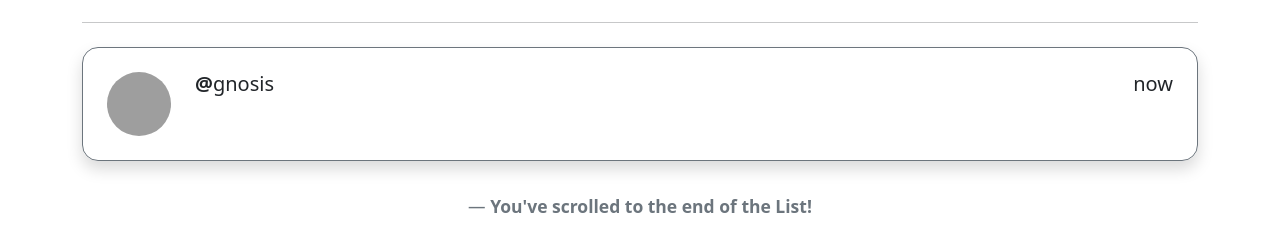
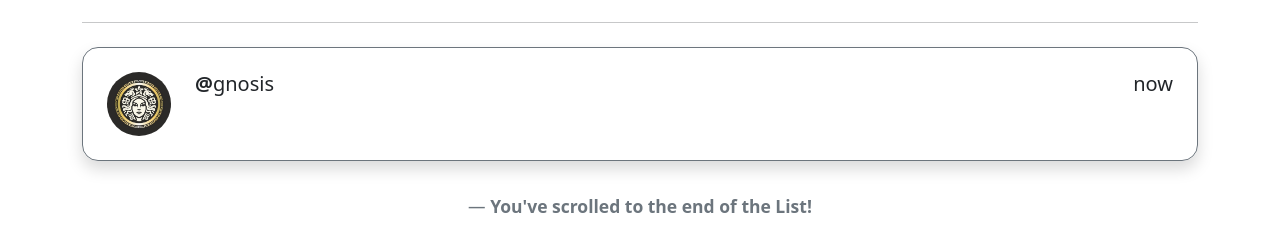
Before and after one commit to MidHunterX/GNOSIS, a Django app: template gnosis_app/templates/gnosis/ques_generated.html in a window 1280 px wide. Shown: the part 147-399 px from the top of the page. Run offline with Django 5.2, Linux system fonts and the light colour scheme; the template is opened without the code that fills it, so the values that code supplies are empty; some libraries are stand-ins or nearby versions; grey boxes are pictures that could not be loaded.

Commit message:
🌄 Added: GNOSIS Display Picture + Minor changes

```diff
--- a/gnosis_app/templates/gnosis/ques_generated.html
+++ b/gnosis_app/templates/gnosis/ques_generated.html
@@ -14,7 +14,7 @@
 <!-- MAIN COMMENT -->
 <div class="d-flex p-4 border border-secondary rounded-4 shadow">
   <div class="me-4" alt="Comment Profile Picture">
-    <img class="rounded-circle" style="background-color: inherit;" src="{% static 'comments.png' %}" height="64" width="64" alt="Generic placeholder image">
+    <img class="rounded-circle" style="background-color: inherit;" src="{% static 'gnosis.jpg' %}" height="64" width="64" alt="Generic placeholder image">
   </div>
   <div class="flex-fill" alt="Comment Text">
     <h5>
--- a/gnosis_app/templates/gnosis/ques_list.html
+++ b/gnosis_app/templates/gnosis/ques_list.html
@@ -14,7 +14,7 @@
 
 
   <!-- ======================== @ASK GENERATIVE AI ======================== -->
-  <div class="p-4 border border-2 border-info rounded-4 bg-body-tertiary shadow">
+  <div class="p-4 border border-2 rounded-4 bg-body-tertiary shadow">
     <form class="d-flex justify-content-center" id="form" method="post">
       {% csrf_token %}
       <label for="input_text" class="visually-hidden">Question:</label>
```
Also changed, not shown: static/gnosis.jpg (added).
